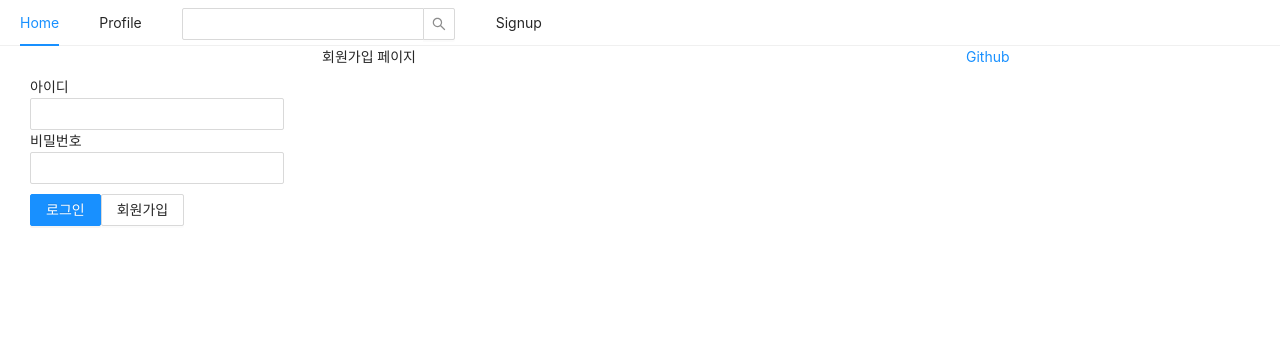
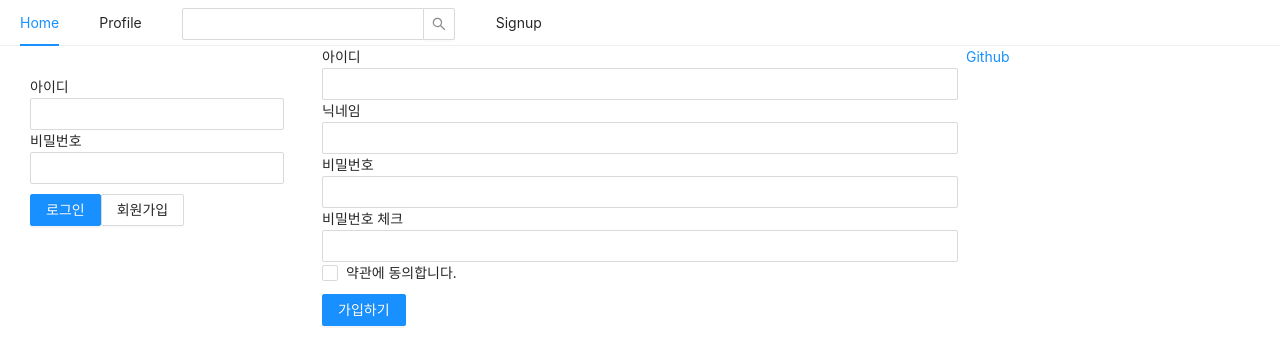
Before and after one commit to HyungwonJin/twitter, a Next.js app in the folder prepare/front/: page /signup in a window 1280 px wide. Shown: the top 364 px of the page. Built offline with nearby package versions, Linux system fonts and the light colour scheme.

Commit message:
feat: SignUp page

```diff
--- a/prepare/front/components/LoginForm.js
+++ b/prepare/front/components/LoginForm.js
@@ -2,6 +2,7 @@
 import { Form, Input, Button } from "antd";
 import Link from "next/link";
 import styled from "styled-components";
+import useinput from "../hooks/useinput";
 
 const ButtonWrapper = styled.div`
     margin-top: 10px;
@@ -12,16 +13,18 @@
 `;
 
 const LoginForm = ({ setIsLoggedIn }) => {
-    const [id, setId] = useState('');
-    const [password, setPassword] = useState('');
+    const [id, onChangeId] = useinput('');
+    const [password, onChangePassword] = useinput('');
+    // const [id, setId] = useState('');
+    // const [password, setPassword] = useState('');
 
-    const onChangeId = useCallback((e) => {
-        setId(e.target.value);
-    }, []);
+    // const onChangeId = useCallback((e) => {
+    //     setId(e.target.value);
+    // }, []);
 
-    const onChangePassword = useCallback((e) => {
-        setPassword(e.target.value);
-    }, []);
+    // const onChangePassword = useCallback((e) => {
+    //     setPassword(e.target.value);
+    // }, []);
 
     const onSubmitForm = useCallback(() => {
         // antd에서는 preventDefault가 이미 적용되어있어서 안해줘도 됨
--- /dev/null
+++ b/prepare/front/hooks/useinput.js
@@ -0,0 +1,12 @@
+import { useState, useCallback } from "react";
+
+export default (initialValue = null) => {
+    const [value, setValue] = useState(initialValue);
+    const handler = useCallback(
+        (e) => {
+            setValue(e.target.value);
+        },
+        [],
+    )
+    return [value, handler];
+}
--- a/prepare/front/pages/signup.js
+++ b/prepare/front/pages/signup.js
@@ -1,14 +1,93 @@
+import { useCallback, useState } from 'react';
 import Head from 'next/head';
+import { Form, Input, Checkbox, Button } from "antd";
+import styled from 'styled-components';
+
 import AppLayout from "../components/AppLayout";
+import useinput from '../hooks/useinput';
+
+const ErrorMessage = styled.div`
+    color: red;
+`;
 
 const SignUp = () => {
+    const [id, onChangeId] = useinput('')
+    const [nickname, onChangeNickname] = useinput('');
+    const [password, onChangePassword] = useinput('');
+    const [passwordCheck, setPasswordCheck] = useState('');
+    const [passwordError, setPasswordError] = useState(false);
+    const onChangePasswordCheck = useCallback(
+        (e) => {
+            setPasswordCheck(e.target.value);
+            setPasswordError(e.target.value !== password);
+        },
+        [password],
+    );
+    const [term, setTerm] = useState('');
+    const [termError, setTermError] = useState(false);
+    const onChangeTerm = useCallback(
+        (e) => {
+            setTerm(e.target.checked);
+            setTermError(false);
+        },
+        [],
+    )
+
+    const onSubmit = useCallback(
+        () => {
+            if (password !== passwordCheck) {
+                return setPasswordError(true);
+            }
+            if (!term) {
+                return setTermError(true);
+            }
+            console.log(id, nickname, password)
+        },
+        [password, passwordCheck, term],
+    )
+
     return (
-        <>
+        <AppLayout>
             <Head>
                 <title>회원가입 | Twitter</title>
             </Head>
-            <AppLayout>회원가입 페이지</AppLayout>
-        </>
+            <Form onFinish={onSubmit}>
+                <div>
+                    <label htmlFor="user-id">아이디</label>
+                    <br />
+                    <Input name="user-id" value={id} onChange={onChangeId} required />
+                </div>
+                <div>
+                    <label htmlFor="user-nickname">닉네임</label>
+                    <br />
+                    <Input name="user-nickname" value={nickname} onChange={onChangeNickname} required />
+                </div>
+                <div>
+                    <label htmlFor="user-password">비밀번호</label>
+                    <br />
+                    <Input name="user-password" type="password" value={password} onChange={onChangePassword} required />
+                </div>
+                <div>
+                    <label htmlFor="user-password-check">비밀번호 체크</label>
+                    <br />
+                    <Input
+                        name="user-password-check"
+                        type="password"
+                        value={passwordCheck}
+                        onChange={onChangePasswordCheck}
+                        required
+                    />
+                    {passwordError && <ErrorMessage>비밀번호가 일치하지 않습니다.</ErrorMessage>}
+                    <div>
+                        <Checkbox name="user-term" checked={term} onChange={onChangeTerm}>약관에 동의합니다.</Checkbox>
+                        {termError && <ErrorMessage>약관에 동의하셔야 합니다.</ErrorMessage>}
+                    </div>
+                    <div style={{ marginTop: 10 }}>
+                        <Button type="primary" htmlType="submit">가입하기</Button>
+                    </div>
+                </div>
+            </Form>
+        </AppLayout>
     )
 }
 
```
Also changed, not shown: prepare/front/components/FollowList.js (added, +32 -0 lines), prepare/front/components/NicknameEditForm.js (added, +13 -0 lines), prepare/front/pages/profile.js (+9 -1 lines).
